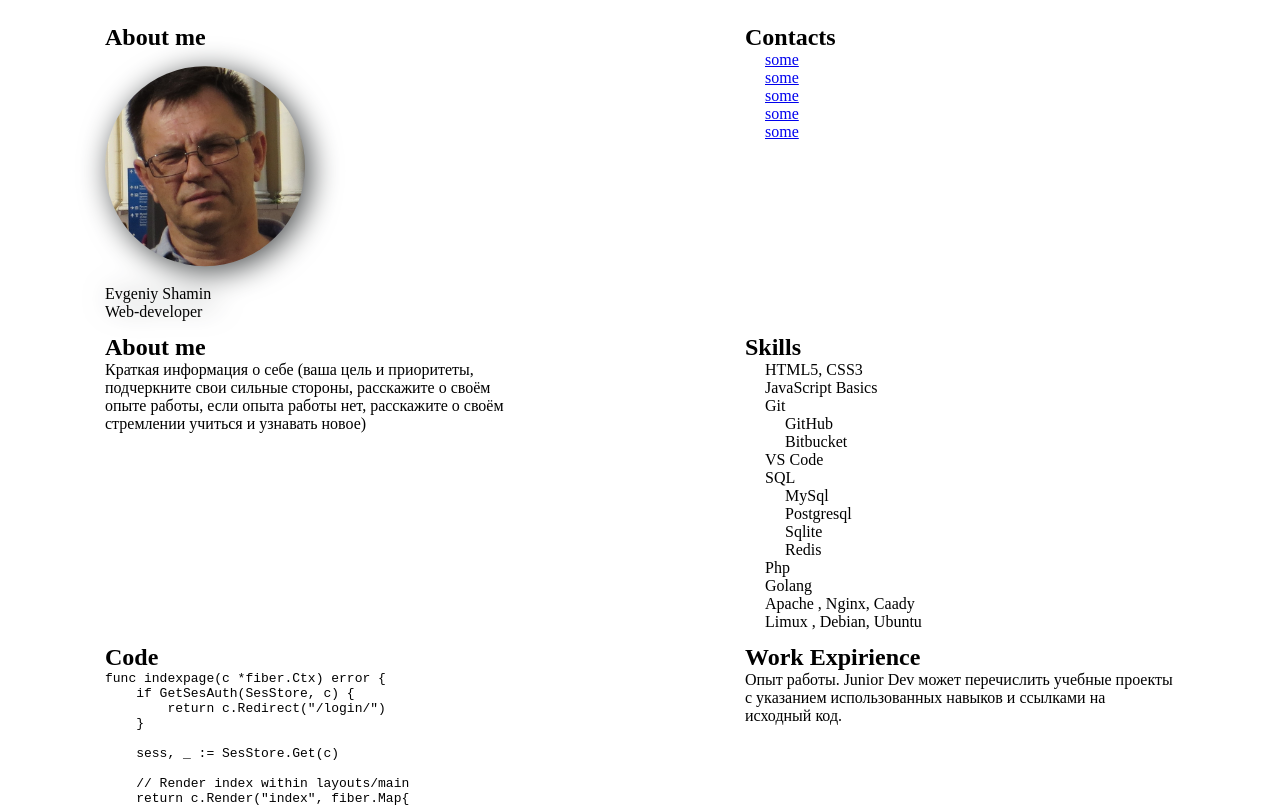
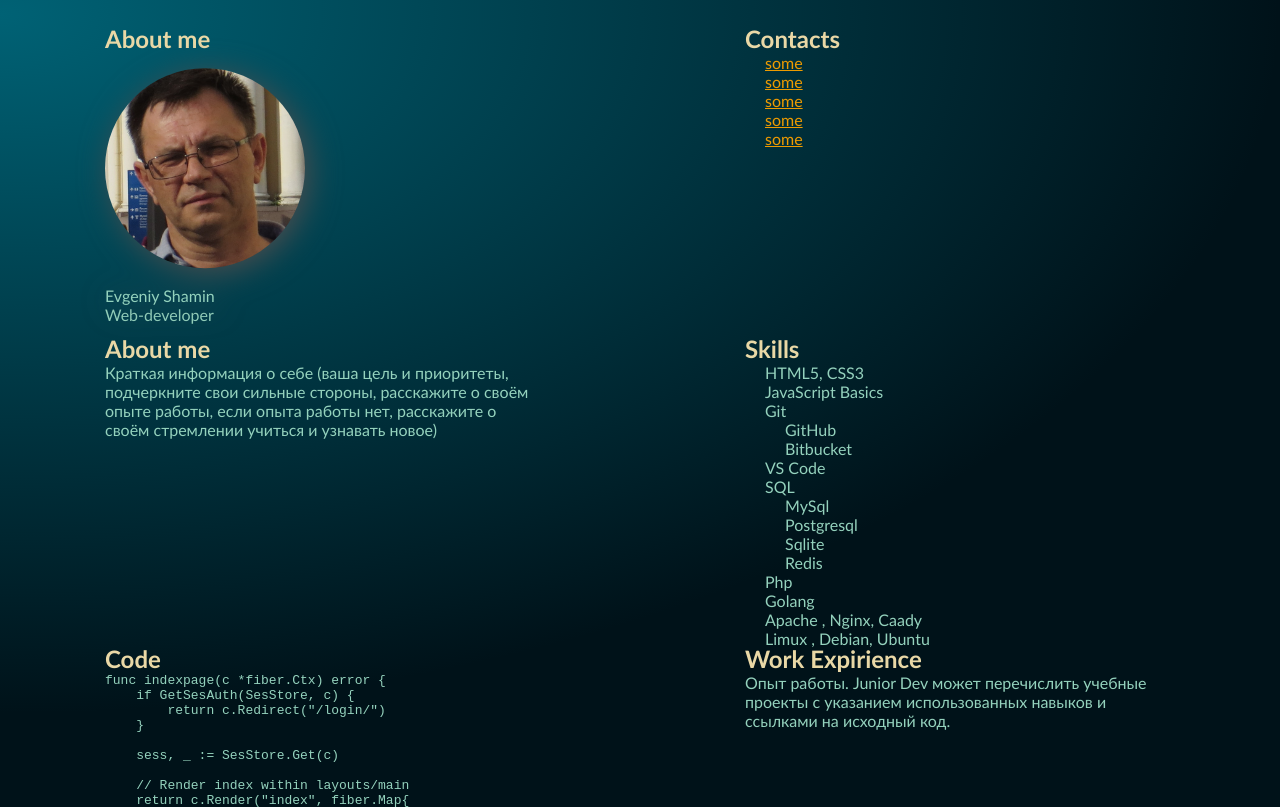
Before and after one commit to Rolbeth/rsschool-cv, a plain HTML site: page index.html in a window 1280 px wide. Shown: the part 86-893 px from the top of the page. Drawn offline with Linux system fonts and the light colour scheme.

Commit message:
feat: pallete

```diff
--- a/styles/style.css
+++ b/styles/style.css
@@ -1,24 +1,54 @@
+
+/*
+#001219
+#005F73
+#0A9396
+#94D2BD
+#E9D8A6
+#EE9B00
+#CA6702
+#BB3E03
+#AE2012
+#9B2226
+
+*/
+
 :root {
     --main-background-image: cross-fade();
-
 }
 
 * {
     box-sizing: border-box;
     margin: 0;
     padding: 0;
-    background-color: rgba(#fff,#fff,#fff,0.01);
 }
 
 html, body {
-
     height: 100%;
+    /* font-family: Georgia, 'Times New Roman', Times, serif; */
+    font-family: 'Trebuchet MS', 'Lucida Sans Unicode', 'Lucida Grande', 'Lucida Sans', Arial, sans-serif;
+        background: rgb(0,18,25);
 }
 
 body {
     display: grid;
     grid-template-rows: 100px 1fr 100px;
     justify-content: center;
+
+    color: #94D2BD;
+    /* background: linear-gradient(-45deg, rgba(0,18,25,1) 0%, rgba(0,95,115,1) 16%, rgba(0,18,25,1) 100%); */
+    /* background: radial-gradient(circle, rgba(0,18,25,0.1) 0%, rgba(0,95,115,1) 16%, rgba(0,18,25,1) 83%); */
+
+    background: radial-gradient(ellipse farthest-side at left 100px ,rgb(0, 98, 117), transparent);
+}
+
+a{
+    color: #EE9B00;
+}
+
+h1,
+h2{
+    color:#E9D8A6;
 }
 
 header,
@@ -42,7 +72,7 @@ nav {
 }
 
 nav a {
-    color: rgb(129, 87, 243);
+    /* color: rgb(129, 87, 243); */
     text-decoration: none;
 
 }
```
